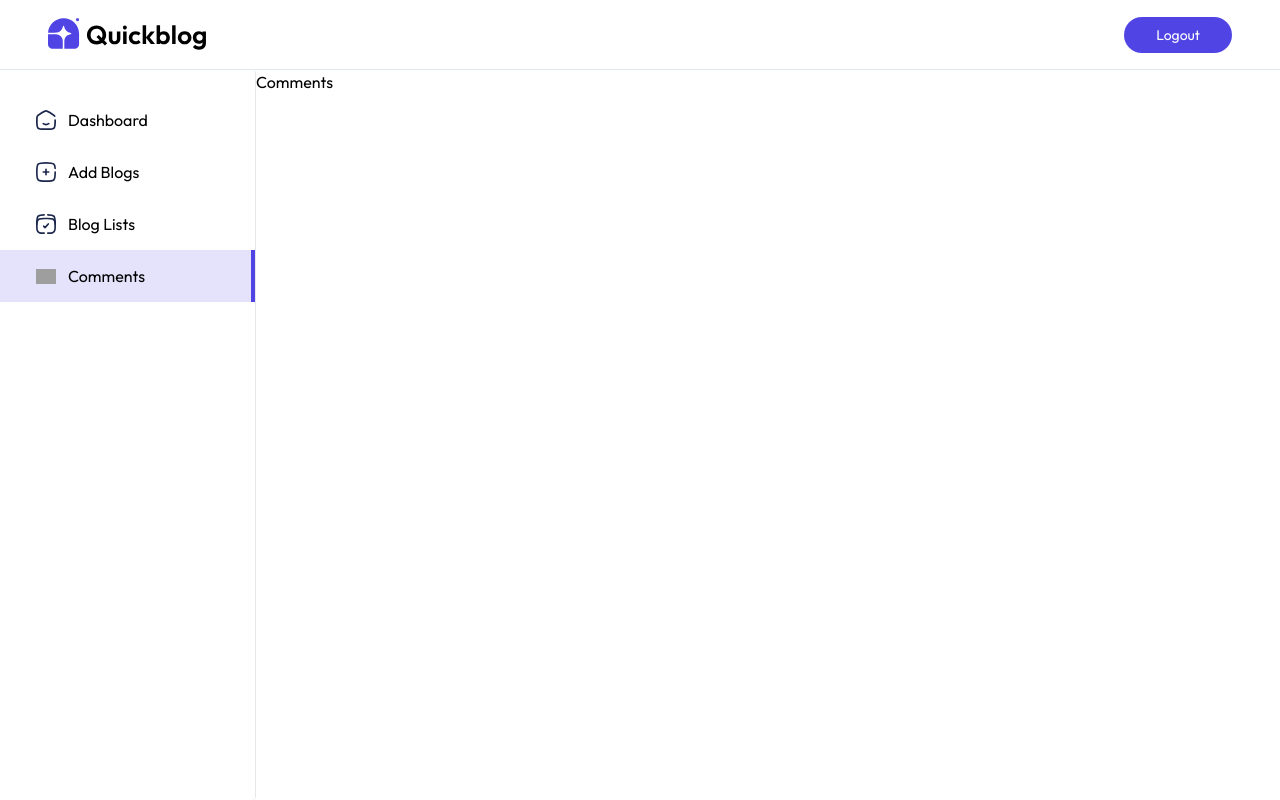
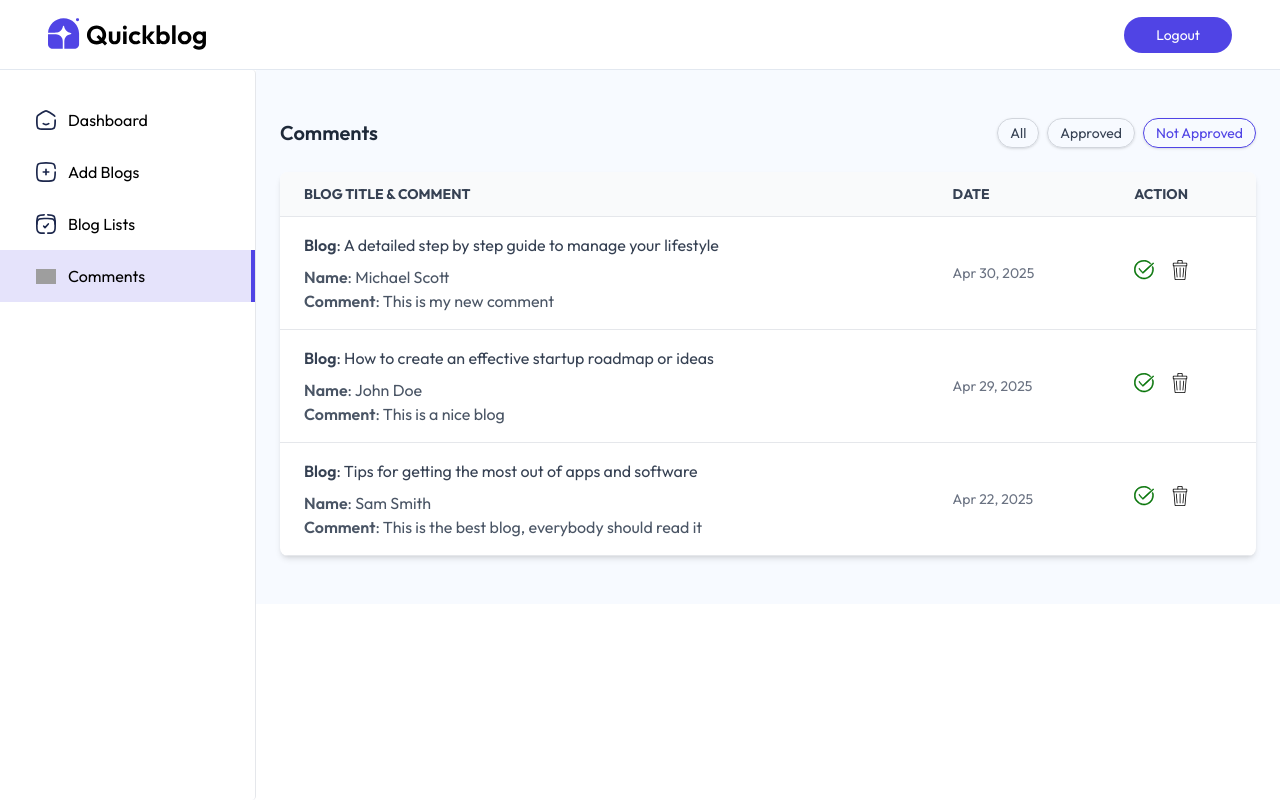
Before and after one commit to aditya-narayan-sahoo/quick-blog, a React (Vite) app in the folder client/: page /admin/comments in a window 1280 px wide. Built offline with nearby package versions, Linux system fonts and the light colour scheme; grey boxes are pictures that could not be loaded.

Commit message:
Implement  the comments page

```diff
--- /dev/null
+++ b/client/src/components/admin/CommentTableItem.jsx
@@ -0,0 +1,53 @@
+import { assets } from "../../assets/assets";
+
+const CommentTableItem = ({ comment, fetchComments }) => {
+  const { blog, createdAt, _id } = comment;
+  const blogDate = new Date(createdAt).toLocaleString(undefined, {
+    year: "numeric",
+    month: "short",
+    day: "numeric",
+  });
+
+  return (
+    <tr className="border-b border-gray-200 text-sm sm:text-base">
+      <td className="px-3 sm:px-6 py-4">
+        <div className="text-gray-700 mb-2">
+          <span className="font-semibold">Blog</span>: {blog.title}
+        </div>
+        <div className="text-gray-600">
+          <span className="font-semibold">Name</span>: {comment.name}
+        </div>
+        <div className="text-gray-600">
+          <span className="font-semibold">Comment</span>: {comment.content}
+        </div>
+      </td>
+
+      <td className="px-3 sm:px-6 py-4 max-sm:hidden text-sm text-gray-500">
+        {blogDate}
+      </td>
+
+      <td className="px-3 sm:px-6 py-4">
+        <div className="inline-flex items-center gap-3 sm:gap-4">
+          {!comment.isApproved ? (
+            <img
+              src={assets.tick_icon}
+              alt="tick"
+              className="w-4 sm:w-5 hover:scale-110 transition-all cursor-pointer"
+            />
+          ) : (
+            <p className="text-xs border border-green-600 bg-green-100 text-green-600 rounded-full px-2 py-0.5">
+              Approved
+            </p>
+          )}
+          <img
+            src={assets.bin_icon}
+            alt="bin"
+            className="w-4 sm:w-5 hover:scale-110 transition-all cursor-pointer"
+          />
+        </div>
+      </td>
+    </tr>
+  );
+};
+
+export default CommentTableItem;
--- a/client/src/pages/admin/Comments.jsx
+++ b/client/src/pages/admin/Comments.jsx
@@ -1,5 +1,80 @@
+import { useEffect, useState } from "react";
+import { comments_data } from "../../assets/assets";
+import CommentTableItem from "../../components/admin/CommentTableItem";
+
 const Comments = () => {
-  return <div>Comments</div>;
+  const [comments, setComments] = useState([]);
+  const [filter, setFilter] = useState("Not Approved");
+
+  const fetchComments = async () => setComments(comments_data);
+
+  useEffect(() => {
+    fetchComments();
+  }, []);
+
+  const filteredComments = comments.filter((comment) => {
+    if (filter === "Approved") return comment.isApproved;
+    if (filter === "Not Approved") return !comment.isApproved;
+    return true;
+  });
+
+  return (
+    <main className="flex-1 py-5 px-4 sm:px-6 sm:py-12 bg-blue-50/50 flex justify-center">
+      <div className="w-full max-w-5xl">
+        <section className="flex flex-col sm:flex-row sm:justify-between sm:items-center gap-4">
+          <h1 className="text-xl font-semibold text-gray-800">Comments</h1>
+          <div className="flex gap-2 flex-wrap">
+            {["All", "Approved", "Not Approved"].map((status) => (
+              <button
+                key={status}
+                onClick={() => setFilter(status)}
+                className={`shadow-sm border rounded-full px-3 py-1 text-xs sm:text-sm transition ${
+                  filter === status
+                    ? "text-primary border-primary"
+                    : "text-gray-700 border-gray-300"
+                }`}
+              >
+                {status}
+              </button>
+            ))}
+          </div>
+        </section>
+
+        <section className="mt-6 overflow-x-auto bg-white shadow-md rounded-lg">
+          <table className="w-full text-sm text-gray-600">
+            <thead className="text-xs sm:text-sm text-gray-700 uppercase border-b border-gray-200 bg-gray-50">
+              <tr>
+                <th className="px-4 sm:px-6 py-3 text-left">
+                  Blog Title & Comment
+                </th>
+                <th className="px-4 sm:px-6 py-3 text-left max-sm:hidden">
+                  Date
+                </th>
+                <th className="px-4 sm:px-6 py-3 text-left">Action</th>
+              </tr>
+            </thead>
+            <tbody>
+              {filteredComments.map((comment, index) => (
+                <CommentTableItem
+                  key={comment._id}
+                  index={index + 1}
+                  comment={comment}
+                  fetchComments={fetchComments}
+                />
+              ))}
+              {filteredComments.length === 0 && (
+                <tr>
+                  <td colSpan="3" className="text-center py-8 text-gray-400">
+                    No comments to display.
+                  </td>
+                </tr>
+              )}
+            </tbody>
+          </table>
+        </section>
+      </div>
+    </main>
+  );
 };
 
 export default Comments;
```
